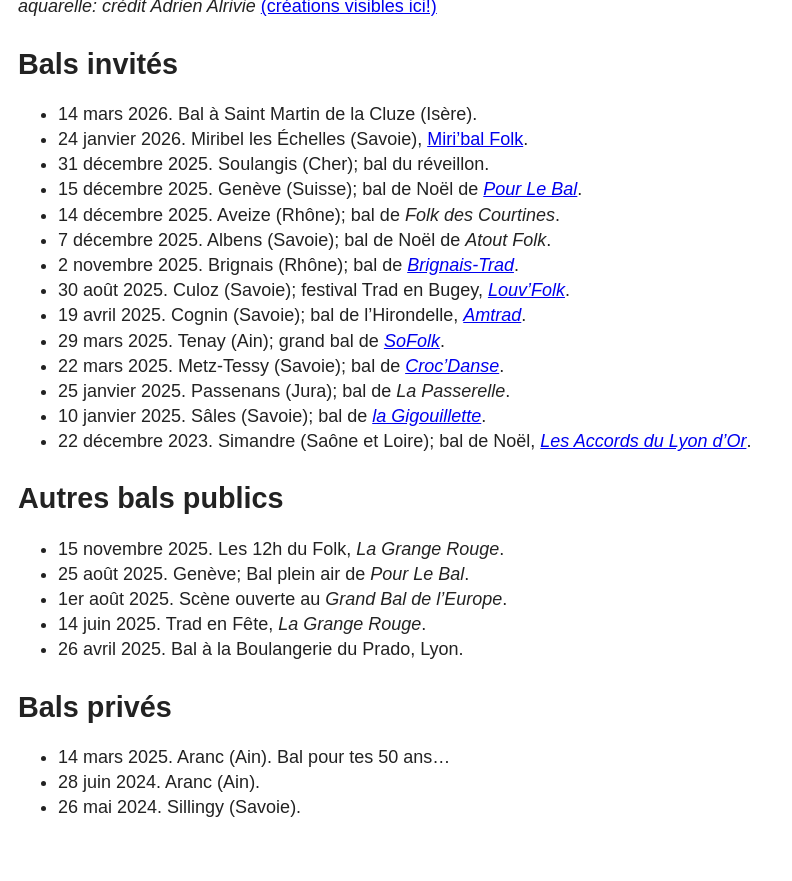
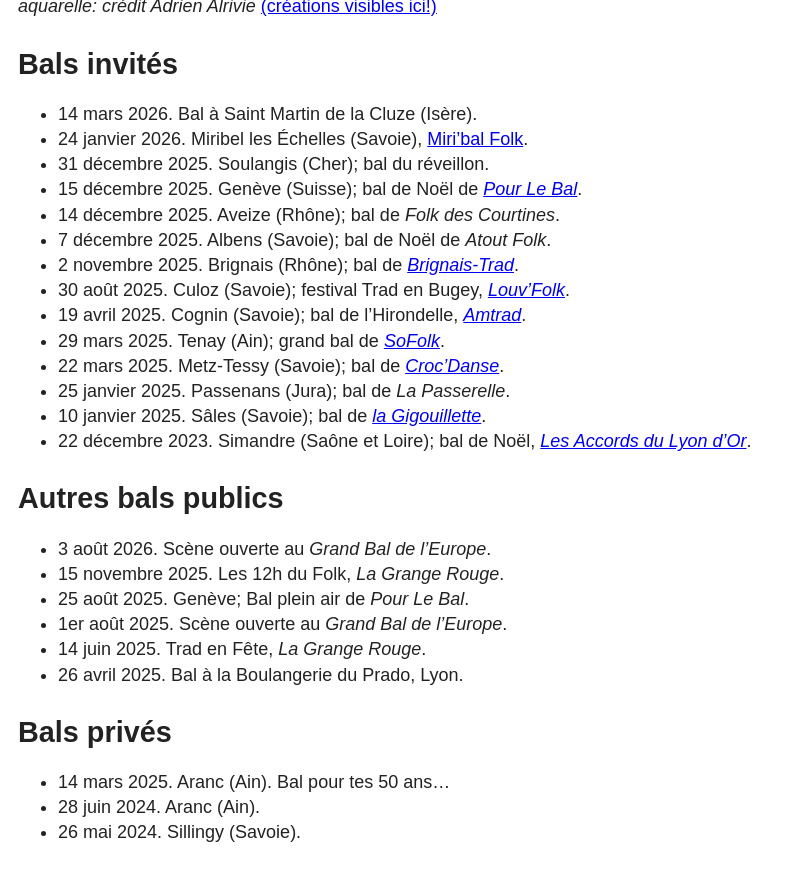
Before and after one commit to bayesiancook/les-doigts-qui-dansent-bal-folk, a Jekyll site: the page built from evenements.md, in a window 1280 px wide and 900 px high, scrolled down 887 px. Shown: the top 881 px of the window, without its empty margins (0-792 px from the left). Built offline with Jekyll 4.4.1, drawn with Linux system fonts in a browser that asks for light colours.

```diff
--- a/evenements.md
+++ b/evenements.md
@@ -32,6 +32,7 @@ _aquarelle: crédit Adrien Alrivie_ <a href="https://www.adrienalrivie.fr">(cré
 
 ## Autres bals publics
 
+- 3 août 2026. Scène ouverte au _Grand Bal de l'Europe_.
 - 15 novembre 2025. Les 12h du Folk, _La Grange Rouge_.
 - 25 août 2025. Genève; Bal plein air de _Pour Le Bal_.
 - 1er août 2025. Scène ouverte au _Grand Bal de l'Europe_.
```
